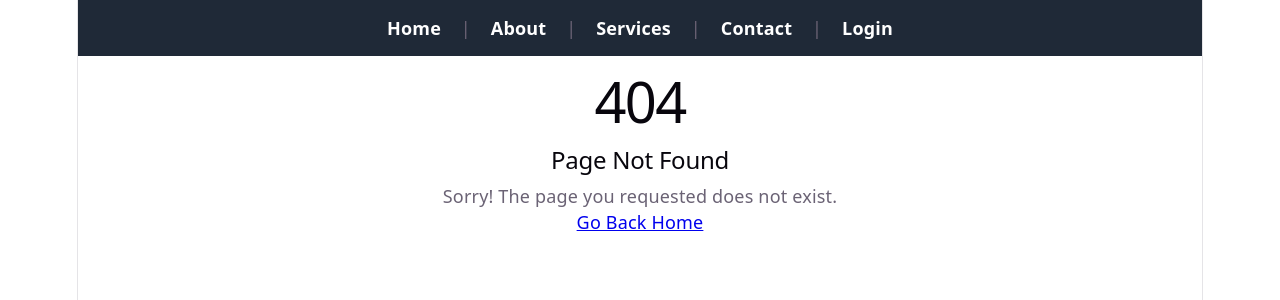
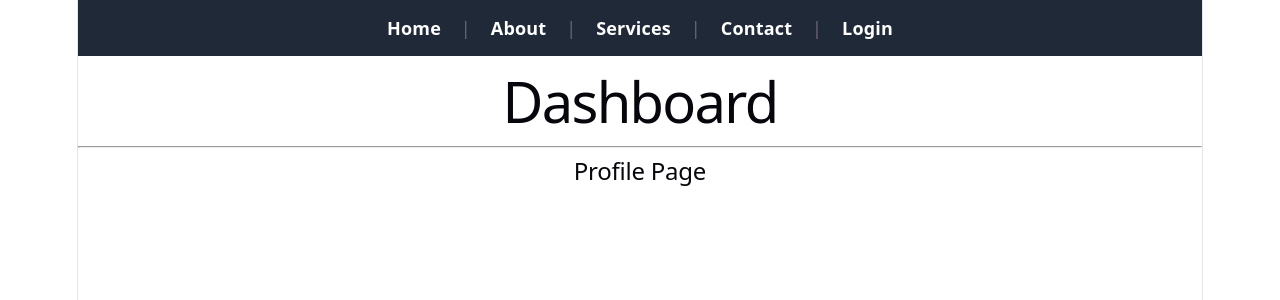
Before and after one commit to Md-Abul-Kalam-Azad-318/react-learning, a React (Vite) app: page /dashboard/profile in a window 1280 px wide. Before the commit this address had no page. Shown: the top 300 px of the page. Built offline with nearby package versions, Linux system fonts and the light colour scheme.

Commit message:
Topic 12 (Part 9): Nested Routes using <Outlet />

```diff
--- a/src/App.jsx
+++ b/src/App.jsx
@@ -9,6 +9,11 @@ import Contact from "./pages/Contact";
 import Login from "./pages/Login";
 import User from "./pages/User";
 import NotFound from "./pages/NotFound";
+
+import Dashboard from './pages/Dashboard';
+import Profile from './pages/Profile';
+import Settings from './pages/Settings';
+import Reports from './pages/Reports';
 
 const App = () => {
   return (
@@ -24,6 +29,12 @@ const App = () => {
         <Route path = "/user/:id" element = {<User />}/>
 
         <Route path="*" element = {<NotFound />} />
+
+        <Route path = "/dashboard" element = {<Dashboard />}>
+            <Route path = "profile" element = {<Profile />} />
+            <Route path = "settings" element = {<Settings />}/>
+            <Route path = "reports" element = {<Reports />}/>
+        </Route>
     </Routes>
     </div>
   );
--- /dev/null
+++ b/src/pages/Dashboard.jsx
@@ -0,0 +1,16 @@
+import React from 'react'
+import { Outlet } from 'react-router-dom';
+
+function Dashboard() {
+  return (
+    <div>
+       <h1>Dashboard</h1>
+
+       <hr />
+
+       <Outlet />
+    </div>
+  );
+}
+
+export default Dashboard;
--- /dev/null
+++ b/src/pages/Profile.jsx
@@ -0,0 +1,7 @@
+import React from 'react'
+
+function Profile() {
+  return <h2>Profile Page</h2>;
+}
+
+export default Profile;
--- /dev/null
+++ b/src/pages/Reports.jsx
@@ -0,0 +1,7 @@
+import React from 'react'
+
+function Reports() {
+  return <h2>Reports Page</h2>;
+}
+
+export default Reports;
--- /dev/null
+++ b/src/pages/Settings.jsx
@@ -0,0 +1,7 @@
+import React from 'react'
+
+function Settings() {
+  return <h2>Settings Page</h2>;
+}
+
+export default Settings;
```
